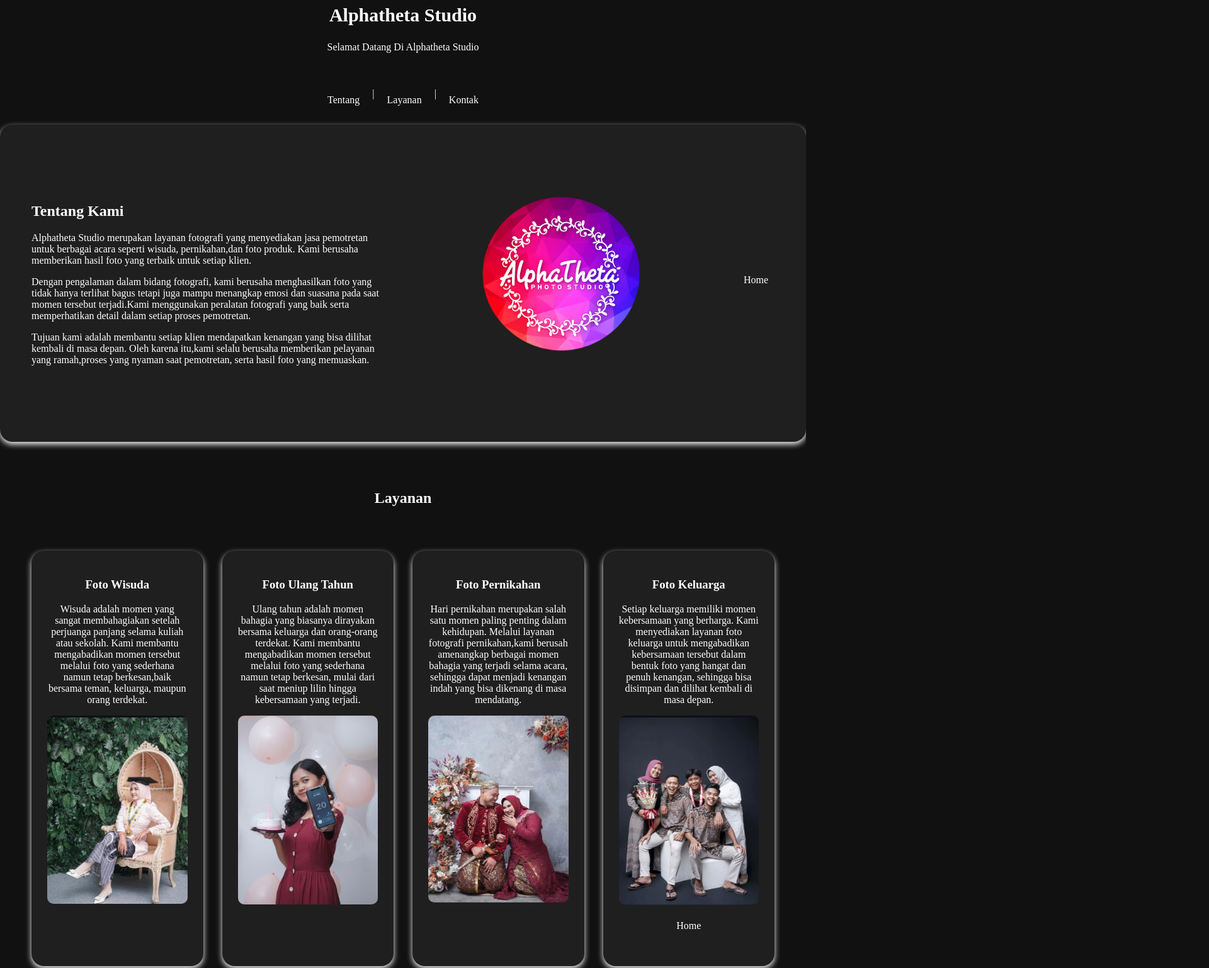
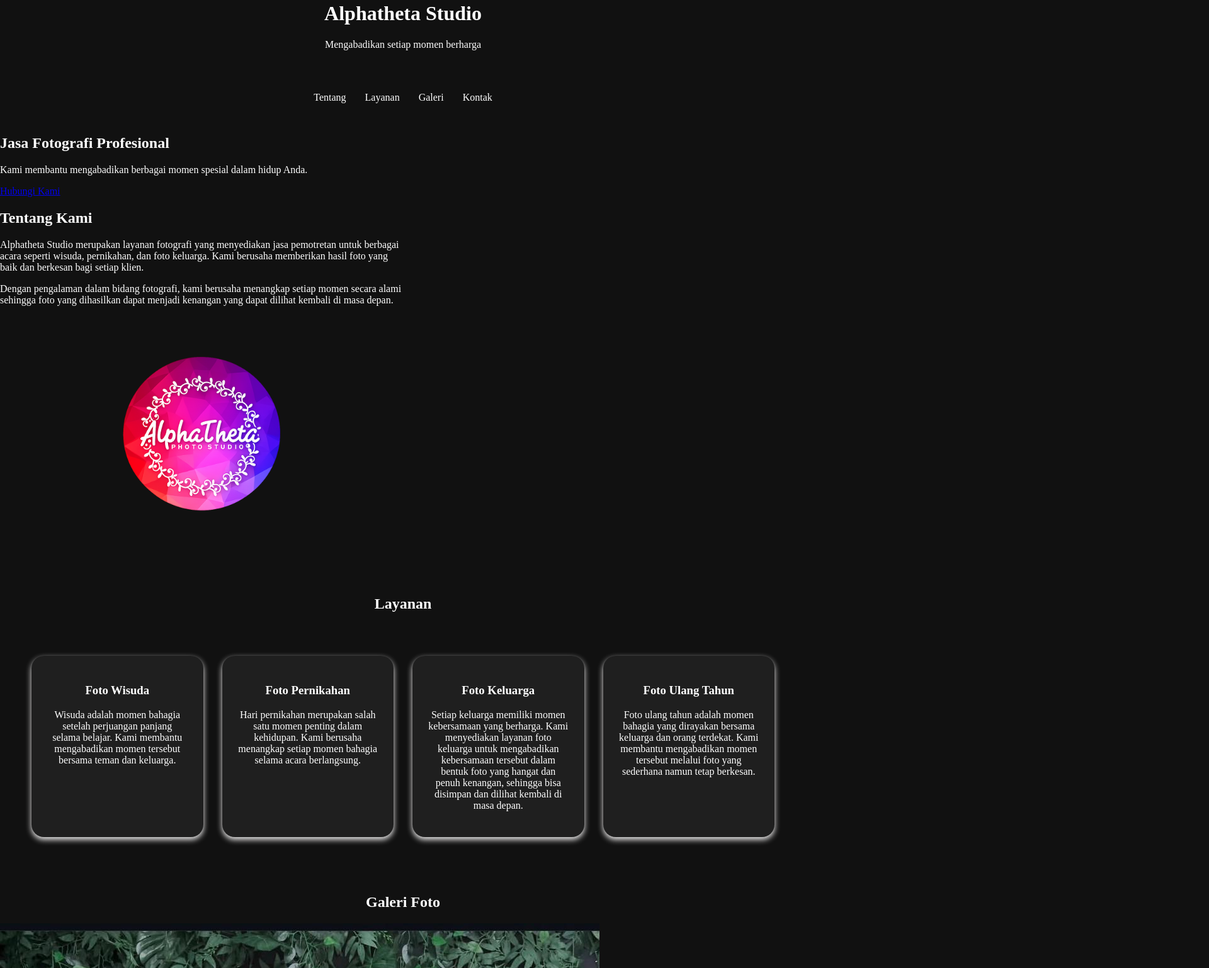
Before and after one commit to AjiKrisna41/AlphaTheta-Studio, a plain HTML site: page index.html in a window 1280 px wide. Shown: the part 48-1586 px from the top of the page at 63% size, 1920 px wide, since content can reach past the window. Drawn offline with Linux system fonts and the light colour scheme.

Commit message:
Update index.html

```diff
--- a/index.html
+++ b/index.html
@@ -4,174 +4,139 @@
 <meta charset="UTF-8">
 <meta name="viewport" content="width=device-width, initial-scale=1.0">
 <title>Alphatheta Studio</title>
-    <link rel="stylesheet" href="style.css
-    ">
+<link rel="stylesheet" href="style.css">
 </head>
+
 <body>
 
-    <!--Judul-->
+    <!-- HEADER -->
     <header>
+        <h1>Alphatheta Studio</h1>
+        <p>Mengabadikan setiap momen berharga</p>
+    </header>
 
-        <section id="Home">
+    <!-- NAVBAR -->
+    <nav>
+        <a href="#tentang">Tentang</a>
+        <a href="#layanan">Layanan</a>
+        <a href="#galeri">Galeri</a>
+        <a href="#kontak">Kontak</a>
+    </nav>
 
-            <H1 class="std">Alphatheta Studio</H1>
-            <p>Selamat Datang Di Alphatheta Studio</p>
+    <!-- HERO -->
+    <section class="hero">
+        <h2>Jasa Fotografi Profesional</h2>
+        <p>Kami membantu mengabadikan berbagai momen spesial dalam hidup Anda.</p>
+        <a href="#kontak" class="btn">Hubungi Kami</a>
+    </section>
+
+    <!-- TENTANG -->
+    <section id="tentang" class="container">
+
+        <div class="text">
+            <h2>Tentang Kami</h2>
+
+            <p>
+            Alphatheta Studio merupakan layanan fotografi yang menyediakan jasa pemotretan
+            untuk berbagai acara seperti wisuda, pernikahan, dan foto keluarga.
+            Kami berusaha memberikan hasil foto yang baik dan berkesan bagi setiap klien.
+            </p>
+
+            <p>
+            Dengan pengalaman dalam bidang fotografi, kami berusaha menangkap setiap
+            momen secara alami sehingga foto yang dihasilkan dapat menjadi kenangan
+            yang dapat dilihat kembali di masa depan.
+            </p>
+
+        </div>
+
+        <div class="image">
+            <img src="logo.png" alt="logo">
+        </div>
 
     </section>
 
-    </header>
-
-    <!--NAVBAR-->
-    <NAv align="right">
-
-        <a href="#Tentang">Tentang</a> |
-        <a href="#Layanan">Layanan</a> |
-        <a href="#Kontak">Kontak</a>
-
-    </NAv>
-
-    <!--Tentang Kami-->
-    <main>
-
-         <section id="Tentang">
-                <div class="text">
-                    <h2>Tentang Kami</h2>
-                    <p>
-                        Alphatheta Studio merupakan layanan fotografi yang menyediakan jasa pemotretan
-                        untuk berbagai acara seperti wisuda, pernikahan,dan foto produk.
-                        Kami berusaha memberikan hasil foto yang terbaik untuk setiap klien.
-                    </p>
-
-                    <p>
-                        Dengan pengalaman dalam bidang fotografi, kami berusaha menghasilkan foto yang tidak hanya terlihat bagus
-                        tetapi juga mampu menangkap emosi dan suasana pada saat momen tersebut terjadi.Kami menggunakan peralatan fotografi yang baik
-                        serta memperhatikan detail dalam setiap proses pemotretan.
-                    </p>
-
-                    <p>
-                        Tujuan kami adalah membantu setiap klien mendapatkan kenangan yang bisa dilihat kembali di masa depan.
-                        Oleh karena itu,kami selalu berusaha memberikan pelayanan yang ramah,proses yang nyaman saat pemotretan,
-                        serta hasil foto yang memuaskan.
-                    </p>
-                </div>
-
-                <div class="image">
-                    <img src="logo.png" alt="gambar">
-                </div>
-
-                <nav align="Right">
-                    <a href="#Home">Home</a>
-                </nav>
-
-            </section>
-
-            <br><br>
-
-        <!--Layanan-->
-        <section id="Layanan">
+    <!-- LAYANAN -->
+    <section id="layanan">
 
         <h2 class="judul">Layanan</h2>
 
         <div class="layanan">
 
             <div class="card">
-                    <Article>
-
                 <h3>Foto Wisuda</h3>
-
                 <p>
-                            Wisuda adalah momen yang sangat membahagiakan setelah perjuanga panjang selama kuliah atau sekolah.
-                            Kami membantu mengabadikan momen tersebut melalui foto yang sederhana namun tetap berkesan,baik bersama teman, keluarga,
-                            maupun orang terdekat.
+                Wisuda adalah momen bahagia setelah perjuangan panjang selama belajar.
+                Kami membantu mengabadikan momen tersebut bersama teman dan keluarga.
                 </p>
-
-                        <img src="ft wisuda.jpeg" alt="Foto 1">
-
-                    </Article>
-
             </div>
 
             <div class="card">
-                    <article>
-
-                        <h3>Foto Ulang Tahun</h3>
-
+                <h3>Foto Pernikahan</h3>
                 <p>
-                           Ulang tahun adalah momen bahagia yang biasanya dirayakan bersama keluarga dan orang-orang terdekat.
-                           Kami membantu mengabadikan momen tersebut melalui foto yang sederhana namun tetap berkesan, mulai dari saat meniup lilin
-                           hingga kebersamaan yang terjadi.
+                Hari pernikahan merupakan salah satu momen penting dalam kehidupan.
+                Kami berusaha menangkap setiap momen bahagia selama acara berlangsung.
                 </p>
-
-                        <img src="foto wawaa.jpeg" alt="Foto">
-
-                    </article>
             </div>
 
             <div class="card">
-                    <Article>
-
-                        <h3>Foto Pernikahan</h3>
-
-                        <p>
-                            Hari pernikahan merupakan salah satu momen paling penting dalam kehidupan.
-                            Melalui layanan fotografi pernikahan,kami berusah amenangkap berbagai momen bahagia yang terjadi selama acara,
-                            sehingga dapat menjadi kenangan indah yang bisa dikenang di masa mendatang.
-                        </p>
-
-                        <img src="pernikahan 1.jpeg" alt="Foto 1">
-
-                    </Article>
-                </div>
-
-                <div class="card">
-                    <article>
-
                 <h3>Foto Keluarga</h3>
-
                 <p>
                     Setiap keluarga memiliki momen kebersamaan yang berharga.
                     Kami menyediakan layanan foto keluarga untuk mengabadikan kebersamaan tersebut dalam bentuk foto yang hangat dan penuh kenangan,
                     sehingga bisa disimpan dan dilihat kembali di masa depan.
                 </p>
+            </div>
 
-                        <img src="keluarga 1.jpeg" alt="Foto 1">
-
-                    </article>
-
-                    <nav align="Right">
-                        <a href="#Home">Home</a>
-                    </nav>
+            <div class="card">
+                <h3>Foto Ulang Tahun</h3>
+                <p>
+                Foto ulang tahun adalah momen bahagia yang dirayakan bersama keluarga
+                dan orang terdekat. Kami membantu mengabadikan momen tersebut melalui
+                foto yang sederhana namun tetap berkesan.
+                </p>
             </div>
 
         </div>
 
+    </section>
+
+    <!-- GALERI -->
+    <section id="galeri">
+
+        <h2 class="judul">Galeri Foto</h2>
+
+        <div class="gallery">
+
+            <img src="ft wisuda.jpeg" alt="">
+            <img src="foto wawaa.jpeg" alt="">
+            <img src="pernikahan 1.jpeg" alt="">
+            <img src="keluarga 1.jpeg" alt="">
+
+        </div>
 
     </section>
 
-        <br><br>
+    <!-- KONTAK -->
+    <section id="kontak" class="kontak">
 
-        <div class="cp">
-            <!--Kontak Kami-->
-            <section id="Kontak" class="sosmed">
+        <h2>Kontak Kami</h2>
 
-                <h2 class="sosmed">Kontak Kami</h2>
         <p>WhatsApp : 08997888817</p>
-                <p>Instagram : <a href="http://www.instagram.com/alphathetastudio?igsh=NjI5NzZxanlleHo2">@Alphatheta Studio</a></p>
 
-                <nav align="Right">
-                    <a href="#Home">Home</a>
-                </nav>
+        <p>
+            Instagram :
+            <a href="https://www.instagram.com/alphathetastudio">
+            @alphathetastudio
+            </a>
+        </p>
 
     </section>
-        </div>
 
-    </main>
-
-    <!--Footer-->
-    <center>
+    <!-- FOOTER -->
     <footer>
         <p>© 2026 Alphatheta Studio</p>
     </footer>
-    </center>
+
 </body>
 </html>
```
Lines whose indentation alone changed are shown as unchanged.
